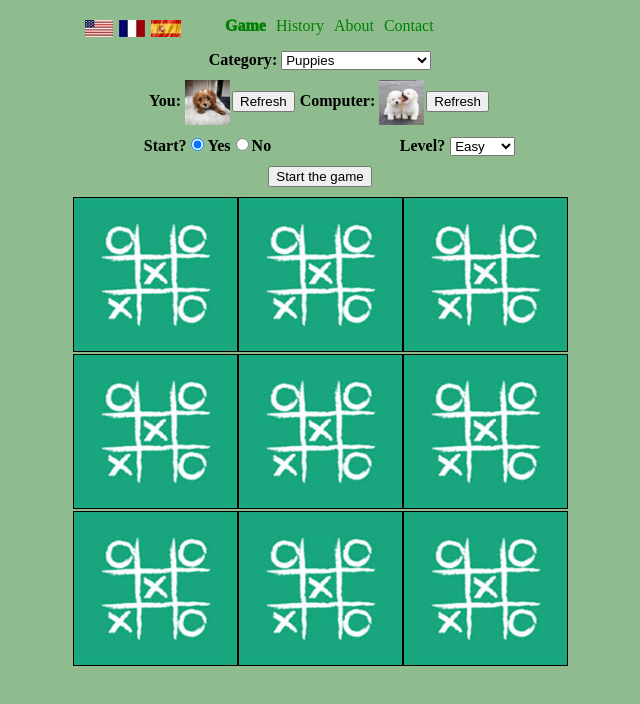
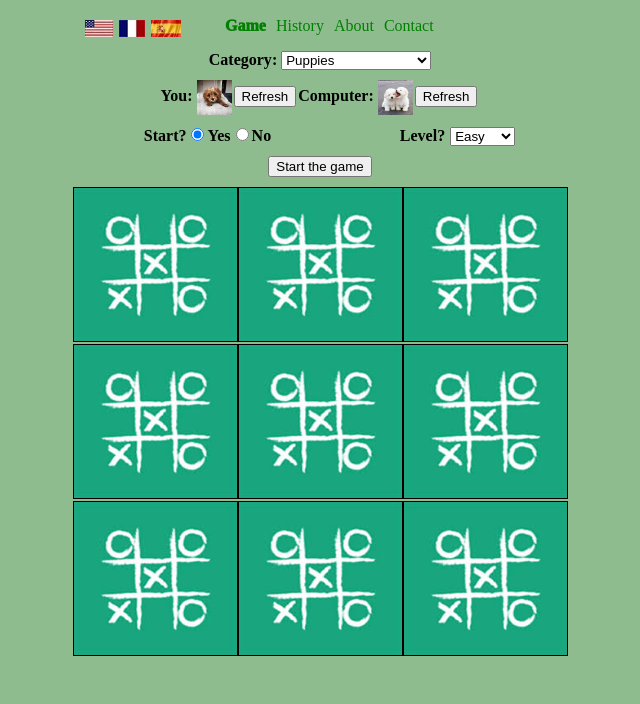
Before and after one commit to livanojitov/tic-tac-toe, a React (Create React App) app: page / in a window 1280 px wide. Shown: the top 704 px of the page, without its empty margins (320-960 px from the left). Built offline with nearby package versions, Linux system fonts and the light colour scheme.

Commit message:
Multilingual game

```diff
--- a/src/index.css
+++ b/src/index.css
@@ -113,8 +113,8 @@ nav li a:hover{
 }
 
 .images img{
-  width: 45px;
-  height: 45px;
+  width: 35px;
+  height: 35px;
   vertical-align: middle;
 }
 
@@ -125,10 +125,6 @@ nav li a:hover{
 
 .user-image, .computer-image{
   display: inline;
-}
-
-.computer-image{
-  margin-left: 3px;
 }
 
 .history .user-image{
@@ -157,14 +153,6 @@ nav li a:hover{
 
 .level span, .question span{
   cursor: default;
-}
-
-.history .question, .game-history .question{
-  width: 70%;
-}
-
-.history .level, .game-history .level{
-  width: 30%;
 }
 
 input[type=radio]:not([disabled]), .yes:not([disabled]), .no:not([disabled]){
```
